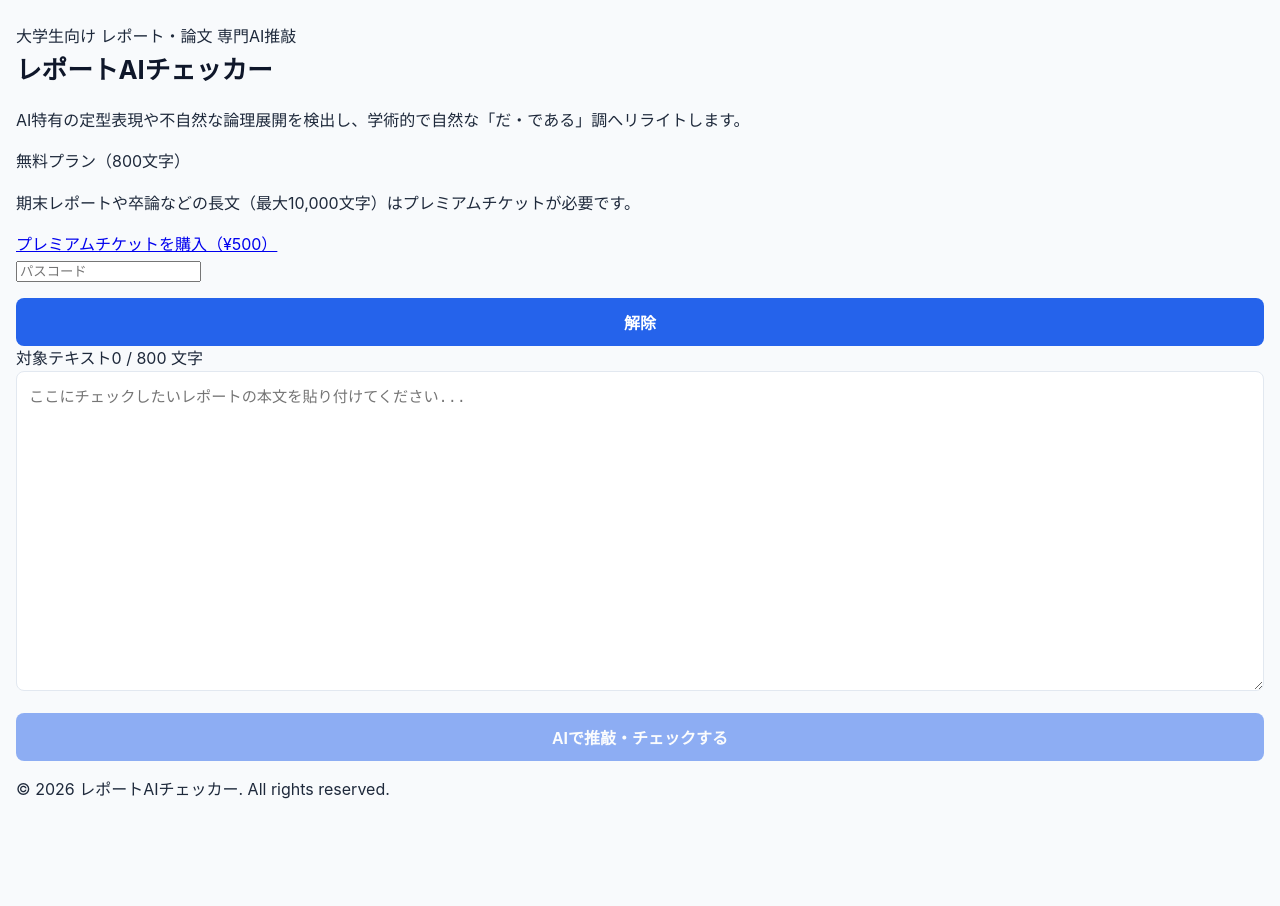
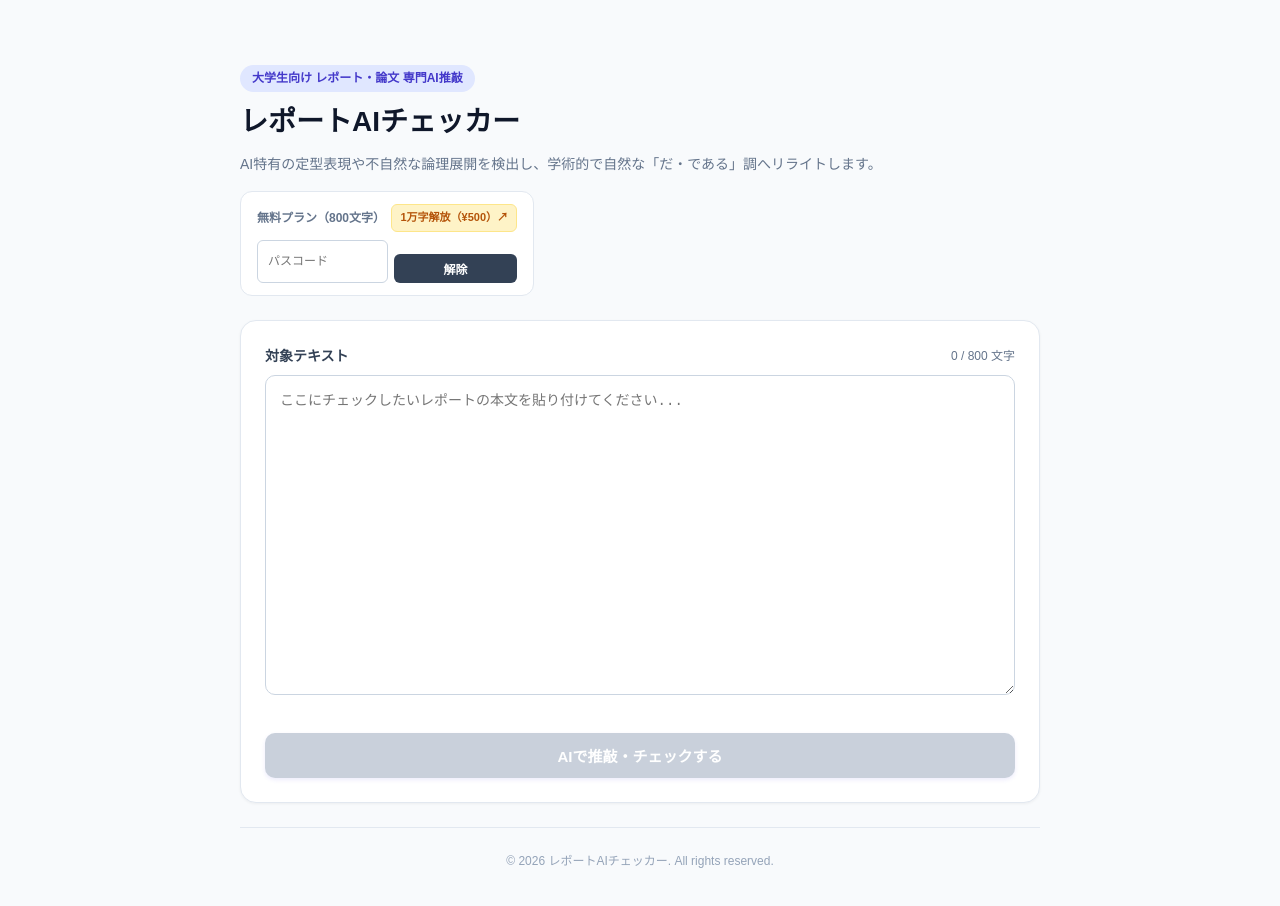
Before and after one commit to koeda14/report-checker-app, a Next.js app: page / in a window 1280 px wide. Shown: the top 906 px of the page. Before the commit the page ends 842 px from the top, so only its background shows below. Built offline with nearby package versions, Linux system fonts and the light colour scheme.

Commit message:
fix UI layout and refine premium ticket box

```diff
--- a/app/page.js
+++ b/app/page.js
@@ -10,19 +10,16 @@ export default function Home() {
   const [loading, setLoading] = useState(false);
   const [error, setError] = useState('');
 
-  // Stripeの決済リンク
   const STRIPE_PAYMENT_URL = 'https://buy.stripe.com/test_fZucMY5xscuG1WtcVn5wI00';
-
   const maxChars = isPremium ? 10000 : 800;
 
-  // パスコード認証
   const handleUnlock = () => {
     if (passcode.trim() === 'REPORT2026') {
       setIsPremium(true);
       setError('');
-      alert('プレミアム機能（最大10,000文字）が解放されました！');
+      alert('プレミアム機能（最大10,000文字）が有効化されました！');
     } else {
-      setError('パスコードが正しくありません。購入完了時のパスコードを入力してください。');
+      setError('パスコードが正しくありません。');
     }
   };
 
@@ -62,136 +59,128 @@ export default function Home() {
   };
 
   return (
-    <main className="min-h-screen bg-slate-50 text-slate-800 p-6 md:p-12">
-      <div className="max-w-4xl mx-auto">
+    <div style={{ minHeight: '100vh', backgroundColor: '#f8fafc', padding: '40px 16px', fontFamily: 'sans-serif', color: '#1e293b' }}>
+      <div style={{ maxWidth: '800px', margin: '0 auto' }}>
 
-        {/* ヘッダー */}
-        <header className="mb-8 text-center">
-          <div className="inline-block px-3 py-1 mb-3 text-xs font-semibold bg-indigo-100 text-indigo-700 rounded-full">
+        {/* ヘッダーエリア */}
+        <header style={{ marginBottom: '24px' }}>
+          <div style={{ display: 'inline-block', backgroundColor: '#e0e7ff', color: '#4338ca', fontSize: '12px', fontWeight: 'bold', padding: '4px 12px', borderRadius: '9999px', marginBottom: '8px' }}>
             大学生向け レポート・論文 専門AI推敲
           </div>
-          <h1 className="text-3xl md:text-4xl font-bold tracking-tight text-slate-900 mb-2">
+          <div style={{ display: 'flex', justifyContent: 'space-between', alignItems: 'flex-start', flexWrap: 'wrap', gap: '16px' }}>
+            <div>
+              <h1 style={{ fontSize: '28px', fontWeight: 'bold', margin: '0 0 8px 0', color: '#0f172a' }}>
                 レポートAIチェッカー
               </h1>
-          <p className="text-slate-600 text-sm md:text-base">
+              <p style={{ fontSize: '14px', color: '#64748b', margin: 0 }}>
                 AI特有の定型表現や不自然な論理展開を検出し、学術的で自然な「だ・である」調へリライトします。
-          </p>
-        </header>
-
-        {/* プレミアムバナー / パスコード入力 */}
-        <div className="mb-6 p-4 rounded-xl border bg-white shadow-sm flex flex-col md:flex-row items-center justify-between gap-4">
-          <div className="text-left w-full md:w-auto">
-            <div className="flex items-center gap-2">
-              <span className={`px-2 py-0.5 text-xs font-bold rounded ${isPremium ? 'bg-amber-100 text-amber-800 border border-amber-300' : 'bg-slate-100 text-slate-700'}`}>
-                {isPremium ? '★ プレミアムプラン適用中' : '無料プラン（800文字）'}
-              </span>
-            </div>
-            <p className="text-xs text-slate-500 mt-1">
-              {isPremium ? '期末レポート・卒業論文向けの長文推敲モード（最大10,000文字）' : '期末レポートや卒論などの長文（最大10,000文字）はプレミアムチケットが必要です。'}
               </p>
             </div>
 
-          <div className="flex flex-wrap items-center gap-2 w-full md:w-auto justify-end">
-            {!isPremium ? (
-              <>
+            {/* プレミアムステータス / チケット購入 */}
+            <div style={{ backgroundColor: '#ffffff', border: '1px solid #e2e8f0', borderRadius: '12px', padding: '12px 16px', textAlign: 'right', minWidth: '260px' }}>
+              <div style={{ display: 'flex', justifyContent: 'space-between', alignItems: 'center', marginBottom: '8px' }}>
+                <span style={{ fontSize: '12px', fontWeight: 'bold', color: isPremium ? '#15803d' : '#64748b' }}>
+                  {isPremium ? '★ プレミアム適用中' : '無料プラン（800文字）'}
+                </span>
+                {!isPremium && (
                   <a
                     href={STRIPE_PAYMENT_URL}
                     target="_blank"
                     rel="noopener noreferrer"
-                  className="px-4 py-2 text-xs font-bold text-white bg-amber-500 hover:bg-amber-600 rounded-lg shadow-sm transition text-center"
+                    style={{ fontSize: '11px', fontWeight: 'bold', color: '#b45309', backgroundColor: '#fef3c7', padding: '4px 8px', borderRadius: '6px', textDecoration: 'none', border: '1px solid #fde68a' }}
                   >
-                  プレミアムチケットを購入（¥500）
+                    1万字解放（¥500）↗
                   </a>
-                <div className="flex items-center gap-1">
+                )}
+              </div>
+
+              {!isPremium ? (
+                <div style={{ display: 'flex', gap: '6px' }}>
                   <input
                     type="password"
                     placeholder="パスコード"
                     value={passcode}
                     onChange={(e) => setPasscode(e.target.value)}
-                    className="p-2 text-xs border rounded-lg w-28 bg-slate-50 focus:outline-none focus:ring-1 focus:ring-indigo-500"
+                    style={{ width: '100%', padding: '6px 10px', fontSize: '12px', border: '1px solid #cbd5e1', borderRadius: '6px', outline: 'none' }}
                   />
                   <button
                     onClick={handleUnlock}
-                    className="px-3 py-2 text-xs font-semibold bg-slate-800 text-white hover:bg-slate-700 rounded-lg transition"
+                    style={{ padding: '6px 12px', fontSize: '12px', fontWeight: 'bold', backgroundColor: '#334155', color: '#ffffff', border: 'none', borderRadius: '6px', cursor: 'pointer', whiteSpace: 'nowrap' }}
                   >
                     解除
                   </button>
                 </div>
-              </>
               ) : (
-              <span className="text-xs font-bold text-green-600 bg-green-50 px-3 py-1.5 rounded-lg border border-green-200">
-                ✓ 10,000文字解放済み
-              </span>
+                <span style={{ fontSize: '11px', color: '#16a34a', fontWeight: 'bold' }}>✓ 期末レポート・卒論モード（10,000文字）</span>
               )}
             </div>
           </div>
+        </header>
 
-        {/* メイン入力エリア */}
-        <div className="bg-white p-6 rounded-2xl shadow-sm border border-slate-200 mb-8">
-          <div className="flex justify-between items-center mb-2">
-            <label className="text-sm font-semibold text-slate-700">対象テキスト</label>
-            <span className={`text-xs font-medium ${text.length > maxChars ? 'text-red-500 font-bold' : 'text-slate-500'}`}>
+        {/* 入力フォーム */}
+        <div style={{ backgroundColor: '#ffffff', borderRadius: '16px', border: '1px solid #e2e8f0', padding: '24px', boxShadow: '0 1px 3px rgba(0,0,0,0.05)', marginBottom: '24px' }}>
+          <div style={{ display: 'flex', justifyContent: 'space-between', alignItems: 'center', marginBottom: '8px' }}>
+            <label style={{ fontSize: '14px', fontWeight: 'bold', color: '#334155' }}>対象テキスト</label>
+            <span style={{ fontSize: '12px', color: text.length > maxChars ? '#ef4444' : '#64748b', fontWeight: text.length > maxChars ? 'bold' : 'normal' }}>
               {text.length.toLocaleString()} / {maxChars.toLocaleString()} 文字
             </span>
           </div>
 
           <textarea
             rows={10}
-            className="w-full p-4 border border-slate-300 rounded-xl focus:outline-none focus:ring-2 focus:ring-indigo-500 text-sm leading-relaxed"
+            style={{ width: '100%', boxSizing: 'border-box', padding: '14px', border: '1px solid #cbd5e1', borderRadius: '10px', fontSize: '14px', lineHeight: '1.6', outline: 'none', resize: 'vertical' }}
             placeholder="ここにチェックしたいレポートの本文を貼り付けてください..."
             value={text}
             onChange={(e) => setText(e.target.value)}
           />
 
           {error && (
-            <div className="mt-4 p-3 bg-red-50 text-red-700 border border-red-200 rounded-lg text-sm">
+            <div style={{ marginTop: '12px', padding: '10px 14px', backgroundColor: '#fef2f2', border: '1px solid #fecaca', borderRadius: '8px', color: '#b91c1c', fontSize: '13px' }}>
               {error}
             </div>
           )}
 
-          <div className="mt-4 flex justify-end">
+          <div style={{ marginTop: '16px', display: 'flex', justifyContent: 'flex-end' }}>
             <button
               onClick={handleCheck}
               disabled={loading || !text.trim() || text.length > maxChars}
-              className={`px-6 py-3 rounded-xl font-bold text-white shadow transition flex items-center gap-2 ${
-                loading || !text.trim() || text.length > maxChars
-                  ? 'bg-slate-300 cursor-not-allowed'
-                  : 'bg-indigo-600 hover:bg-indigo-700 active:scale-95'
-              }`}
+              style={{
+                padding: '12px 28px',
+                fontSize: '15px',
+                fontWeight: 'bold',
+                color: '#ffffff',
+                backgroundColor: loading || !text.trim() || text.length > maxChars ? '#94a3b8' : '#4f46e5',
+                border: 'none',
+                borderRadius: '10px',
+                cursor: loading || !text.trim() || text.length > maxChars ? 'not-allowed' : 'pointer',
+                transition: 'background-color 0.2s',
+                boxShadow: '0 2px 4px rgba(79, 70, 229, 0.2)'
+              }}
             >
-              {loading ? (
-                <>
-                  <svg className="animate-spin h-5 w-5 text-white" viewBox="0 0 24 24">
-                    <circle className="opacity-25" cx="12" cy="12" r="10" stroke="currentColor" strokeWidth="4" fill="none"></circle>
-                    <path className="opacity-75" fill="currentColor" d="M4 12a8 8 0 018-8v8H4z"></path>
-                  </svg>
-                  <span>AI推敲中...</span>
-                </>
-              ) : (
-                <span>AIで推敲・チェックする</span>
-              )}
+              {loading ? 'AI推敲中...' : 'AIで推敲・チェックする'}
             </button>
           </div>
         </div>
 
         {/* 出力結果エリア */}
         {result && (
-          <div className="bg-white p-6 rounded-2xl shadow-sm border border-slate-200 mb-12">
-            <h2 className="text-lg font-bold text-slate-800 mb-4 pb-2 border-b border-slate-100 flex items-center gap-2">
-              <span>診断・推敲結果</span>
+          <div style={{ backgroundColor: '#ffffff', borderRadius: '16px', border: '1px solid #e2e8f0', padding: '24px', boxShadow: '0 1px 3px rgba(0,0,0,0.05)', marginBottom: '32px' }}>
+            <h2 style={{ fontSize: '16px', fontWeight: 'bold', margin: '0 0 16px 0', paddingBottom: '10px', borderBottom: '1px solid #f1f5f9', color: '#0f172a' }}>
+              推敲・チェック結果
             </h2>
-            <div className="whitespace-pre-wrap text-sm text-slate-700 leading-relaxed font-sans bg-slate-50 p-4 rounded-xl border border-slate-100">
+            <div style={{ whiteSpace: 'pre-wrap', fontSize: '14px', lineHeight: '1.7', backgroundColor: '#f8fafc', padding: '16px', borderRadius: '10px', border: '1px solid #e2e8f0', color: '#334155' }}>
               {result}
             </div>
           </div>
         )}
 
-        {/* フッター / アフィリエイト・規約プレースホルダー */}
-        <footer className="text-center text-xs text-slate-400 border-t border-slate-200 pt-8 pb-4">
-          <p>© 2026 レポートAIチェッカー. All rights reserved.</p>
+        {/* フッター */}
+        <footer style={{ textAlign: 'center', fontSize: '12px', color: '#94a3b8', borderTop: '1px solid #e2e8f0', paddingTop: '24px' }}>
+          <p style={{ margin: 0 }}>© 2026 レポートAIチェッカー. All rights reserved.</p>
         </footer>
 
       </div>
-    </main>
+    </div>
   );
 }
```
Lines whose indentation alone changed are shown as unchanged.
